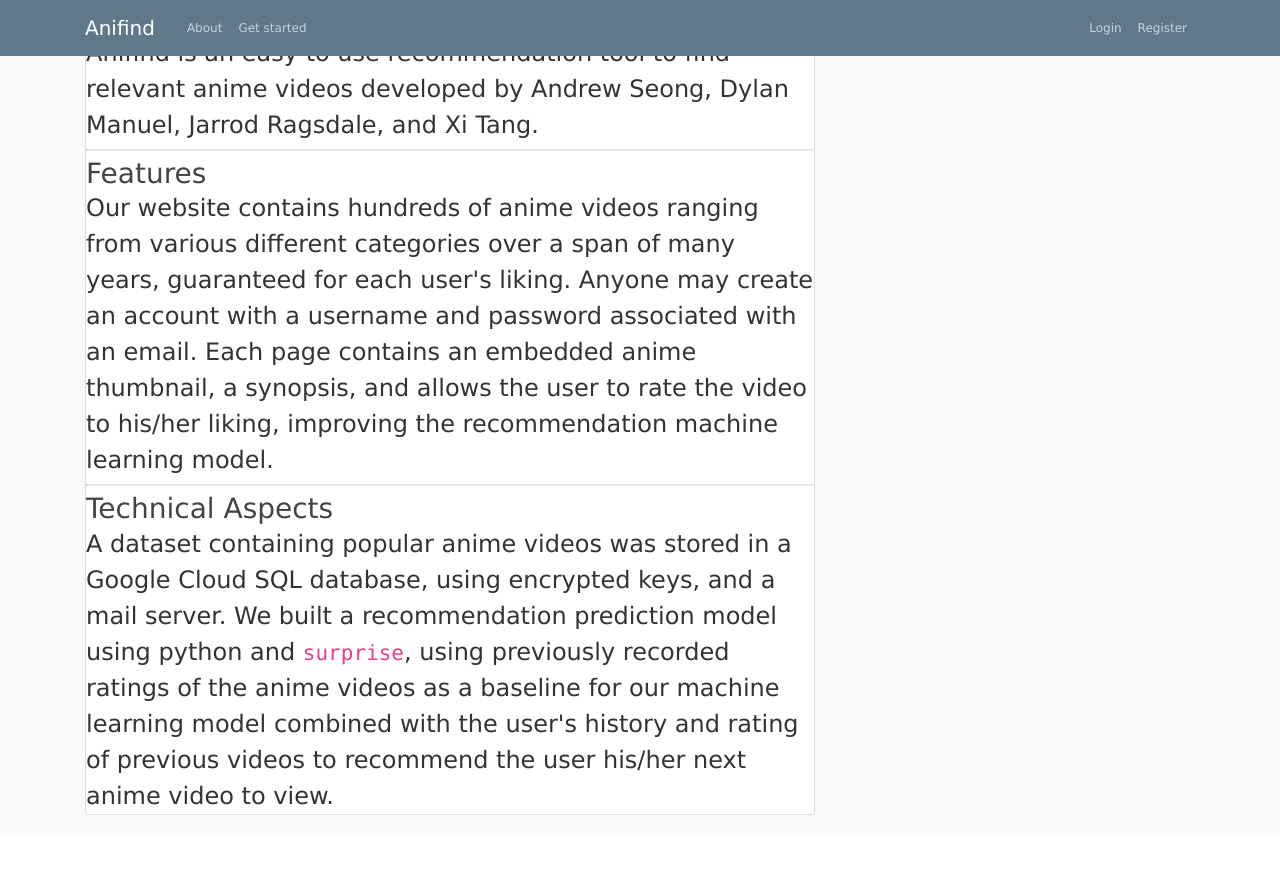
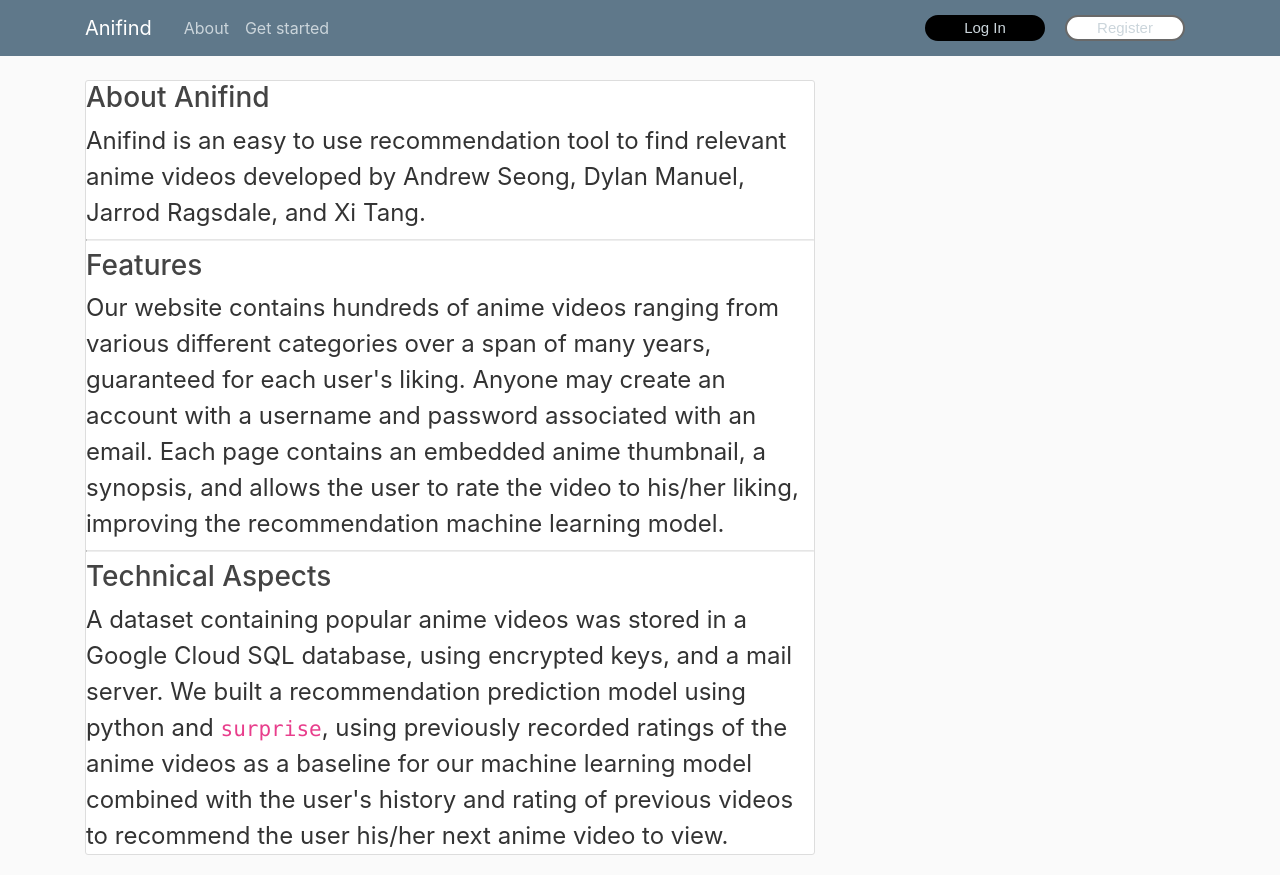
Before and after one commit to JayBlaine/rh22, a Flask app: page / in a window 1280 px wide. Before the commit the page ends 815 px from the top, so only its background shows below. Run offline with Flask 2, Linux system fonts and the light colour scheme; some libraries are stand-ins or nearby versions.

Commit message:
clean css

```diff
--- a/rh22/static/main.css
+++ b/rh22/static/main.css
@@ -55,322 +55,45 @@ p1 {
   margin-right: 20px;
 }
 
-#wrap {
-    font-size: 12px;
-    font-family: hind,simhei,verdana,Helvetica,sans-serif;
-    height: 100%;
-    min-width: 1400px;
+
+.button1 {
+    background-color: black;
+  color: green;
+    font-size:15px;
+    font-family: Arial, sans-serif;
+  border: 2px solid #000000; /* Black */
+  transition-duration: 0.4s;
+    border-radius: 20px;
+    margin-right: 10px;
+  margin-left: 10px;
+    padding: 8px 100px;
+    width: 120px;
+    text-align: center;
+    padding-top: 0;
+    padding-bottom: 0;
 }
 
-
-element.style {
-}
-.lnb li h1 {
-    font-size: 20px;
-    font-weight: 500;
-}
-body, button, dd, dl, dt, fieldset, form, h1, h2, h3, h4, h5, h6, input, legend, li, ol, p, select, table, td, textarea, th, ul {
-    margin: 0;
-    padding: 0;
-}
-user agent stylesheet
-h1 {
-    display: block;
-    font-size: 2em;
-    margin-block-start: 0.67em;
-    margin-block-end: 0.67em;
-    margin-inline-start: 0px;
-    margin-inline-end: 0px;
-    font-weight: bold;
-}
-.lnb li.on a {
-    color: #00dc64;
-}
-.lnb li a {
-    display: block;
-    font-size: 20px;
-    line-height: 22px;
-    cursor: pointer;
-    font-weight: 500;
-}
-a, a:active, a:focus, a:hover {
-    text-decoration: none;
-}
-a {
-    color: #000;
-}
-user agent stylesheet
-a:-webkit-any-link {
-    color: -webkit-link;
-    cursor: pointer;
-}
-li, ol, ul {
-    list-style: none;
-}
-user agent stylesheet
-li {
-    text-align: -webkit-match-parent;
-}
-user agent stylesheet
-ul {
-    list-style-type: disc;
-}
-body, button, input, select, table, textarea {
-    font-size: 12px;
-    font-family: hind,simhei,verdana,Helvetica,sans-serif;
-}
-.sta .lk_publish {
-    display: inline-block;
-    width: 104px;
-    height: 33px;
-    border-radius: 17px;
-    background: #2f2f2f;
-    line-height: 35px;
+.button2 {
+    background-color: white;
+  color: #696969;
+    font-size:15px;
+     font-family: Arial, sans-serif;
+  border: 2px solid #696969; /* Grey */
+  transition-duration: 0.4s;
+    border-radius: 20px;
+    margin-right: 10px;
+  margin-left: 10px;
+    padding: 8px 100px;
+    width: 120px;
     text-align: center;
-    vertical-align: top;
-    font-size: 14px;
-    font-weight: 500;
-    color: #fff;
-}
-a, a:active, a:focus, a:hover {
-    text-decoration: none;
-}
-a {
-    color: #000;
-}
-user agent stylesheet
-a:-webkit-any-link {
-    color: -webkit-link;
-    cursor: pointer;
-    text-decoration: underline;
-}
-.sta {
-    position: absolute;
-    top: 32px;
-    right: 25px;
-    z-index: 10;
-    white-space: nowrap;
-}
-body, button, input, select, table, textarea {
-    font-size: 12px;
-    font-family: hind,simhei,verdana,Helvetica,sans-serif;
-}
-.sta .lk_login {
-    display: inline-block;
-    width: 102px;
-    height: 31px;
-    margin-left: 4px;
-    border: 1px solid #b4b4b4;
-    border-radius: 17px;
-    background: #fff;
-    line-height: 33px;
-    text-align: center;
-    vertical-align: top;
-    font-size: 14px;
-    font-weight: 500;
-    color: #838383;
-}
-a, a:active, a:focus, a:hover {
-    text-decoration: none;
-}
-a {
-    color: #000;
-}
-user agent stylesheet
-a:-webkit-any-link {
-    color: -webkit-link;
-    cursor: pointer;
-    text-decoration: underline;
-}
-.sta {
-    position: absolute;
-    top: 32px;
-    right: 25px;
-    z-index: 10;
-    white-space: nowrap;
-}
-body, button, input, select, table, textarea {
-    font-size: 12px;
-    font-family: hind,simhei,verdana,Helvetica,sans-serif;
-}
-.lnb {
-    float: left;
-    padding: 40px 0 0 36px;
-    height: 60px;
-    vertical-align: top;
-}
-li, ol, ul {
-    list-style: none;
-}
-body, button, dd, dl, dt, fieldset, form, h1, h2, h3, h4, h5, h6, input, legend, li, ol, p, select, table, td, textarea, th, ul {
-    margin: 0;
-    padding: 0;
-}
-user agent stylesheet
-ul {
-    display: block;
-    list-style-type: disc;
-    margin-block-start: 1em;
-    margin-block-end: 1em;
-    margin-inline-start: 0px;
-    margin-inline-end: 0px;
-    padding-inline-start: 40px;
-}
-body, button, input, select, table, textarea {
-    font-size: 12px;
-    font-family: hind,simhei,verdana,Helvetica,sans-serif;
-}
-.blind {
-    position: absolute;
-    clip: rect(0 0 0 0);
-    width: 1px;
-    height: 1px;
-    margin: -1px;
-    overflow: hidden;
+        padding-top: 0;
+    padding-bottom: 0;
 }
 
-body, button, dd, dl, dt, fieldset, form, h1, h2, h3, h4, h5, h6, input, legend, li, ol, p, select, table, td, textarea, th, ul {
-    margin: 0;
-    padding: 0;
-}
-user agent stylesheet
-p {
-    display: block;
-    margin-block-start: 1em;
-    margin-block-end: 1em;
-    margin-inline-start: 0px;
-    margin-inline-end: 0px;
-}
-body, button, input, select, table, textarea {
-    font-size: 12px;
-    font-family: hind,simhei,verdana,Helvetica,sans-serif;
-}
-.lnb li a {
-    display: block;
-    font-size: 20px;
-    line-height: 22px;
-    cursor: pointer;
-    font-weight: 500;
-}
-a, a:active, a:focus, a:hover {
-    text-decoration: none;
-}
-a {
-    color: #000;
-}
-user agent stylesheet
-a:-webkit-any-link {
-    color: -webkit-link;
-    cursor: pointer;
-    text-decoration: underline;
-}
-li, ol, ul {
-    list-style: none;
-}
-user agent stylesheet
-li {
-    text-align: -webkit-match-parent;
-}
-user agent stylesheet
-ul {
-    list-style-type: disc;
-}
-body, button, input, select, table, textarea {
-    font-size: 12px;
-    font-family: hind,simhei,verdana,Helvetica,sans-serif;
-}
-.lnb li.on a {
-    color: #00dc64;
-}
-.lnb li a {
-    display: block;
-    font-size: 20px;
-    line-height: 22px;
-    cursor: pointer;
-    font-weight: 500;
-}
-a, a:active, a:focus, a:hover {
-    text-decoration: none;
-}
-a {
-    color: #000;
-}
-user agent stylesheet
-a:-webkit-any-link {
-    color: -webkit-link;
-    cursor: pointer;
-    text-decoration: underline;
-}
-li, ol, ul {
-    list-style: none;
-}
-user agent stylesheet
-li {
-    text-align: -webkit-match-parent;
-}
-user agent stylesheet
-ul {
-    list-style-type: disc;
-}
-body, button, input, select, table, textarea {
-    font-size: 12px;
-    font-family: hind,simhei,verdana,Helvetica,sans-serif;
+.button1:hover {
+  color: green;
 }
 
-.lnb {
-    float: left;
-    padding: 40px 0 0 36px;
-    height: 60px;
-    vertical-align: top;
+.button2:hover {
+  color: green;
 }
-
-li, ol, ul {
-    list-style: none;
-}
-body, button, dd, dl, dt, fieldset, form, h1, h2, h3, h4, h5, h6, input, legend, li, ol, p, select, table, td, textarea, th, ul {
-    margin: 0;
-    padding: 0;
-}
-user agent stylesheet
-ul {
-    display: block;
-    list-style-type: disc;
-    margin-block-start: 1em;
-    margin-block-end: 1em;
-    margin-inline-start: 0px;
-    margin-inline-end: 0px;
-    padding-inline-start: 40px;
-}
-body, button, input, select, table, textarea {
-    font-size: 12px;
-    font-family: hind,simhei,verdana,Helvetica,sans-serif;
-}
-
-.lnb li:first-child {
-    padding-left: 0;
-}
-.lnb li {
-    float: left;
-    position: relative;
-    padding: 0 18px;
-}
-li, ol, ul {
-    list-style: none;
-}
-body, button, dd, dl, dt, fieldset, form, h1, h2, h3, h4, h5, h6, input, legend, li, ol, p, select, table, td, textarea, th, ul {
-    margin: 0;
-    padding: 0;
-}
-user agent stylesheet
-li {
-    display: list-item;
-    text-align: -webkit-match-parent;
-}
-user agent stylesheet
-ul {
-    list-style-type: disc;
-}
-body, button, input, select, table, textarea {
-    font-size: 12px;
-    font-family: hind,simhei,verdana,Helvetica,sans-serif;
-}
--- a/rh22/templates/layout.html
+++ b/rh22/templates/layout.html
@@ -36,11 +36,11 @@
             <!-- Navbar Right Side -->
             <div class="navbar-nav">
                 {% if current_user.is_authenticated %}
-                <a class="nav-item nav-link" href="{{ url_for('account') }}">Account</a>
-                <a class="nav-item nav-link" href="{{ url_for('logout') }}">Logout</a>
+                <a class="nav-link button1" href="{{ url_for('account') }}">Account</a>
+                <a class="nav-link button2" href="{{ url_for('logout') }}">Logout</a>
                 {% else %}
-              <a class="nav-item nav-link" href="{{ url_for('login') }}">Login</a>
-              <a class="nav-item nav-link" href="{{ url_for('register') }}">Register</a>
+              <a class="nav-link button1" href="{{ url_for('login') }}">Log In</a>
+              <a class="nav-link button2" href="{{ url_for('register') }}">Register</a>
                 {% endif %}
             </div>
           </div>
```
